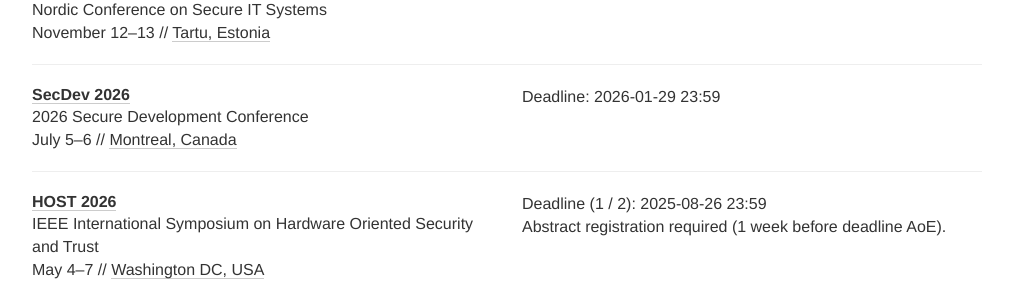
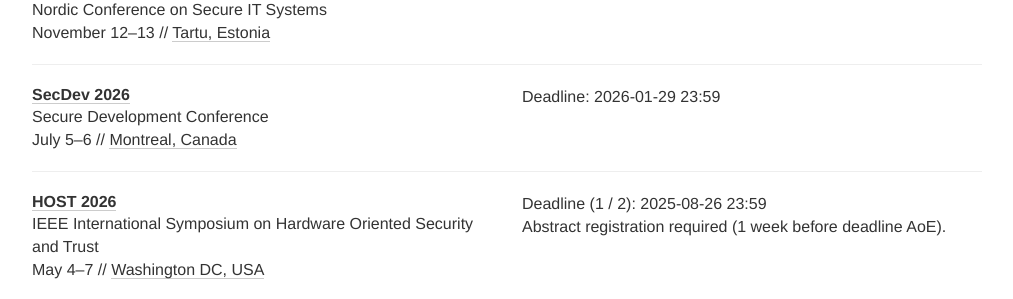
Before and after one commit to sec-deadlines/sec-deadlines.github.io, a Jekyll site: the page built from index.html, in a window 1280 px wide and 900 px high, scrolled down 11866 px. Shown: the part 152-451 px from the top of the window, without its empty margins (133-1146 px from the left). Built offline with Jekyll 4.4.1, drawn with Linux system fonts in a browser that asks for light colours; nearby versions of some CDN libraries; comment, search, counter and statistics services are not loaded.

Commit message:
Tweak conference name

```diff
--- a/_data/conferences.yml
+++ b/_data/conferences.yml
@@ -745,7 +745,7 @@
 
 - name: SecDev
   year: 2026
-  description: 2026 Secure Development Conference
+  description: Secure Development Conference
   link: https://conf.researchr.org/home/secdev-2026
   deadline: ["2026-01-29 23:59"]
   date: "July 5-6"
```
